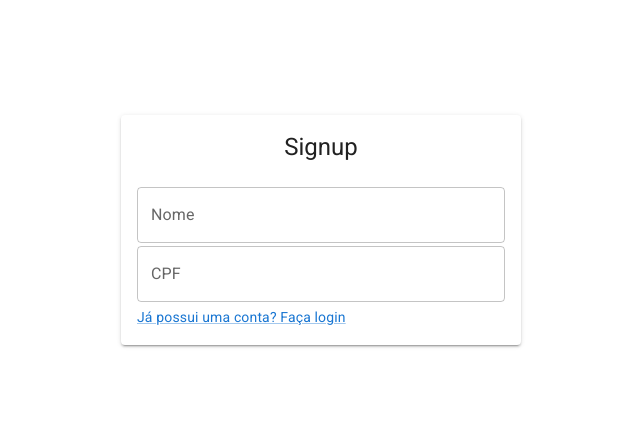
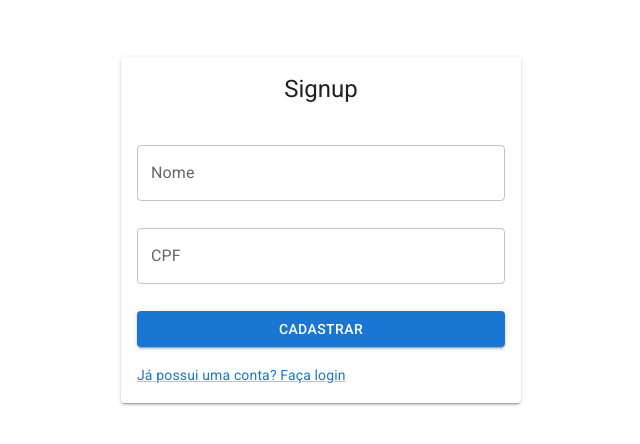
Before and after one commit to DevVictor19/sistema-cadastro-de-veiculos, a React (Vite) app: page /signup in a window 1280 px wide. Shown: the part 170-614 px from the top of the page, without its empty margins (319-959 px from the left). Built offline with nearby package versions, Linux system fonts and the light colour scheme.

Commit message:
feat: utilizar nova interface do FormControl

```diff
--- a/src/pages/EnterAccount/components/Login/index.tsx
+++ b/src/pages/EnterAccount/components/Login/index.tsx
@@ -1,3 +1,4 @@
+import { useId } from 'react';
 import { useMutation } from 'react-query';
 import { Link } from 'react-router-dom';
 
@@ -13,6 +14,7 @@ import Feedback from '~/components/Feedback';
 
 function Login() {
   const { login } = useAuthContext();
+  const formId = useId();
 
   const { isLoading, isSuccess, isError, mutate } = useMutation({
     mutationKey: ['user'],
@@ -35,24 +37,30 @@ function Login() {
         isError={isError}
         isLoading={isLoading}
       />
+      <Box sx={{ display: 'grid', width: '100%' }}>
         <FormControl
+          styles={{ display: 'grid', width: '100%' }}
+          formId={formId}
+          defaultValues={null}
           formValidationSchema={loginSchema}
           inputs={[
             { name: 'nome', label: 'Nome' },
             { name: 'cpf', label: 'CPF' },
           ]}
+          inputMargin="normal"
+          inputVariant="outlined"
           onSubmit={handleSubmit}
-        styles={{ display: 'grid', width: '100%' }}
-      >
+        />
         <Button
           type="submit"
+          form={formId}
           disabled={isLoading}
           variant="contained"
           sx={{ marginTop: 2, marginBottom: 2 }}
         >
           Entrar
         </Button>
-      </FormControl>
+      </Box>
       <MuiLink variant="body2" component={Link} to="signup">
         Não possui uma conta? Cadastre-se
       </MuiLink>
--- a/src/pages/EnterAccount/components/Signup/index.tsx
+++ b/src/pages/EnterAccount/components/Signup/index.tsx
@@ -1,5 +1,5 @@
+import { useId } from 'react';
 import { useMutation } from 'react-query';
-
 import { Link } from 'react-router-dom';
 
 import Typography from '@mui/material/Typography';
@@ -14,6 +14,7 @@ import Feedback from '~/components/Feedback';
 
 function Signup() {
   const { signup } = useAuthContext();
+  const formId = useId();
 
   const { isLoading, isSuccess, isError, mutate } = useMutation({
     mutationKey: ['user'],
@@ -36,24 +37,30 @@ function Signup() {
         isError={isError}
         isLoading={isLoading}
       />
+      <Box sx={{ display: 'grid', width: '100%' }}>
         <FormControl
+          styles={{ display: 'grid', width: '100%' }}
+          formId={formId}
+          defaultValues={null}
           formValidationSchema={signupSchema}
           inputs={[
             { name: 'nome', label: 'Nome' },
             { name: 'cpf', label: 'CPF' },
           ]}
+          inputMargin="normal"
+          inputVariant="outlined"
           onSubmit={handleSubmit}
-        styles={{ display: 'grid', width: '100%' }}
-      >
+        />
         <Button
           type="submit"
+          form={formId}
           disabled={isLoading}
           variant="contained"
           sx={{ marginTop: 2, marginBottom: 2 }}
         >
           Cadastrar
         </Button>
-      </FormControl>
+      </Box>
       <MuiLink variant="body2" component={Link} to="/">
         Já possui uma conta? Faça login
       </MuiLink>
```
Lines whose indentation alone changed are shown as unchanged.
